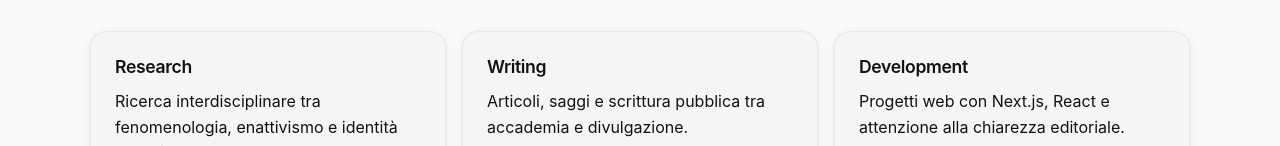
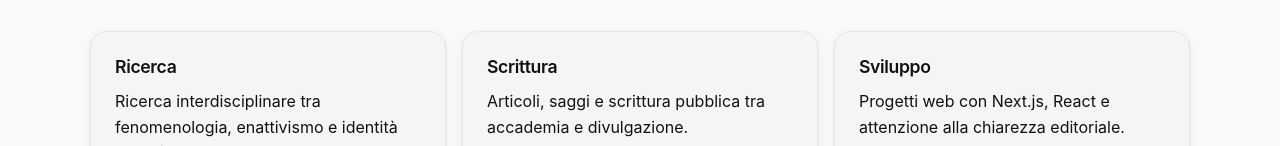
Before and after one commit to domfutia/portfolio-df, a Next.js app: page /it in a window 1280 px wide. Shown: the part 801-947 px from the top of the page. Built offline with nearby package versions, Linux system fonts and the light colour scheme.

Commit message:
feat: update header and page components for improved localization and consistency

```diff
--- a/src/app/[lang]/layout.tsx
+++ b/src/app/[lang]/layout.tsx
@@ -36,7 +36,7 @@ export default async function LocaleLayout({
       <body>
         <NextIntlClientProvider messages={messages}>
           <AppThemeProvider>
-            <Header locale={lang} pathname="/" />
+            <Header locale={lang} />
             <main>{children}</main>
             <Footer />
           </AppThemeProvider>
--- a/src/app/[lang]/page.tsx
+++ b/src/app/[lang]/page.tsx
@@ -39,9 +39,9 @@ export default async function HomePage({params}: {params: Promise<{lang: string}
             <h2>{t('featuredTitle')}</h2>
           </div>
           <div className="cardGrid">
-            <article className="panel"><h3>Research</h3><p>{t('featuredResearch')}</p></article>
-            <article className="panel"><h3>Writing</h3><p>{t('featuredWriting')}</p></article>
-            <article className="panel"><h3>Development</h3><p>{t('featuredDevelopment')}</p></article>
+            <article className="panel"><h3>{t('featuredResearchTitle')}</h3><p>{t('featuredResearch')}</p></article>
+            <article className="panel"><h3>{t('featuredWritingTitle')}</h3><p>{t('featuredWriting')}</p></article>
+            <article className="panel"><h3>{t('featuredDevelopmentTitle')}</h3><p>{t('featuredDevelopment')}</p></article>
           </div>
         </div>
       </section>
@@ -54,7 +54,7 @@ export default async function HomePage({params}: {params: Promise<{lang: string}
           <div className="sectionLinksGrid">
             {sectionLinks.map((item) => {
               const label = tNav(item.key);
-              const display = item.key === 'esn' ? label.toUpperCase() : label.toLowerCase();
+              const display = item.key === 'esn' ? label.toUpperCase() : label;
               return (
                 <Link key={item.key} href={`/${lang}${item.href}`} className="sectionLinkCard">
                   <span className="sectionLinkLabel">{display}</span>
--- a/src/components/layout/header.tsx
+++ b/src/components/layout/header.tsx
@@ -7,7 +7,7 @@ import {LocaleSwitcher} from '@/components/ui/locale-switcher';
 import {ThemeToggle} from '@/components/ui/theme-toggle';
 import {useState} from 'react';
 
-export function Header({locale, pathname}: {locale: string; pathname?: string}) {
+export function Header({locale}: {locale: string}) {
   const t = useTranslations('nav');
   const [menuOpen, setMenuOpen] = useState(false);
 
@@ -36,7 +36,7 @@ export function Header({locale, pathname}: {locale: string; pathname?: string})
         </nav>
 
         <div className="headerActions">
-          <LocaleSwitcher currentLocale={locale} currentPath={pathname ?? '/'} />
+          <LocaleSwitcher currentLocale={locale} />
           <ThemeToggle />
           <button
             className="mobileMenuToggle"
--- a/src/messages/en.json
+++ b/src/messages/en.json
@@ -14,8 +14,11 @@
     "primary": "Explore research",
     "secondary": "Read the blog",
     "featuredTitle": "Main areas",
+    "featuredResearchTitle": "Research",
     "featuredResearch": "Interdisciplinary research across phenomenology, enactivism, and narrative identity.",
+    "featuredWritingTitle": "Writing",
     "featuredWriting": "Articles, essays, and public writing between academia and outreach.",
+    "featuredDevelopmentTitle": "Development",
     "featuredDevelopment": "Web projects with Next.js and React, shaped by editorial clarity.",
     "sectionsTitle": "Explore sections"
   },
@@ -51,13 +54,5 @@
     "langSwitch": "Language",
     "menu": "Toggle menu",
     "home": "Homepage"
-  },
-  "sections": {
-    "home": "Home",
-    "about": "About",
-    "resume": "Resume",
-    "research": "Research",
-    "esn": "ESN",
-    "blog": "Blog"
   }
 }
--- a/src/messages/it.json
+++ b/src/messages/it.json
@@ -14,14 +14,17 @@
     "primary": "Esplora la ricerca",
     "secondary": "Leggi il blog",
     "featuredTitle": "Aree principali",
+    "featuredResearchTitle": "Ricerca",
     "featuredResearch": "Ricerca interdisciplinare tra fenomenologia, enattivismo e identità narrativa.",
+    "featuredWritingTitle": "Scrittura",
     "featuredWriting": "Articoli, saggi e scrittura pubblica tra accademia e divulgazione.",
+    "featuredDevelopmentTitle": "Sviluppo",
     "featuredDevelopment": "Progetti web con Next.js, React e attenzione alla chiarezza editoriale.",
     "sectionsTitle": "Esplora le sezioni"
   },
   "about": {
     "title": "Chi sono",
-    "intro": "Sono Domenico Futia, studente e ricercatore interessato alla filosofia della mente, all'approccio enattivo, alla fenomenologia e al tema dell'identità narrativa.",
+    "intro": "Sono Domenico Futia, studente e ricercatore interessato alla filosofia della mente, all'approccio enattivo, alla fenomenologia e al tema dell'identità·°narrativa.",
     "body": "Il mio lavoro si colloca all'incrocio tra riflessione filosofica, scienze cognitive, scrittura critica e sviluppo front-end. Questo portfolio raccoglie il mio percorso, i miei interessi di ricerca e i miei progetti editoriali e digitali."
   },
   "resume": {
@@ -51,13 +54,5 @@
     "langSwitch": "Lingua",
     "menu": "Apri menu",
     "home": "Pagina iniziale"
-  },
-  "sections": {
-    "home": "Home",
-    "about": "Chi sono",
-    "resume": "CV e percorso",
-    "research": "Ricerca",
-    "esn": "ESN",
-    "blog": "Blog"
   }
 }
```
